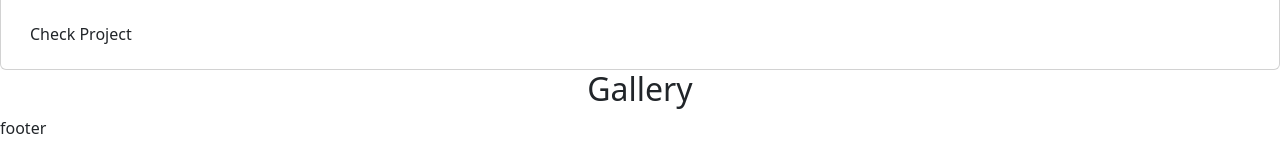
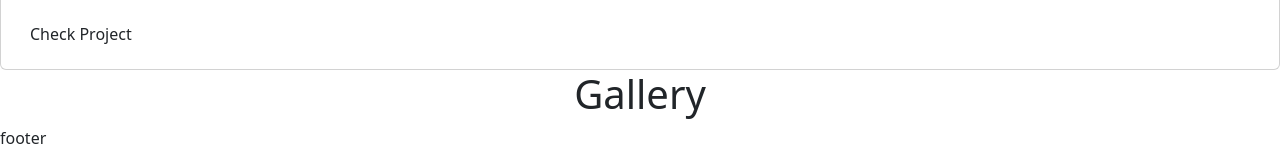
Before and after one commit to rober-web/React-Portfolio, a React (Vite) app: page /gallery in a window 1280 px wide. Shown: the part 1107-1254 px from the top of the page. Built offline with nearby package versions, Linux system fonts and the light colour scheme.

Commit message:
added general styles

```diff
--- a/src/assets/css/style.css
+++ b/src/assets/css/style.css
@@ -1,16 +1,21 @@
 :root {
   --main-section-title: 2em;
+  --main-section-title-md: 2.5em;
   --main-section-text: 1.5em;
 }
 
-*{
+* {
   list-style-type: none;
   padding: none;
-  margin:none;
+  margin: none;
   text-decoration: none;
 }
 
 .main-section {
+
+}
+
+.main-section-bg{
 
 }
 
@@ -20,3 +25,14 @@
 .main-section-text {
   font-size: var(--main-section-text);
 }
+
+/* Medium Size */
+
+/* Apply styles for screens 768px and wider (md) */
+@media (min-width: 768px) {
+  /* Your styles here */
+
+  .main-section-title {
+    font-size: var(--main-section-title-md);
+  }
+}
```
